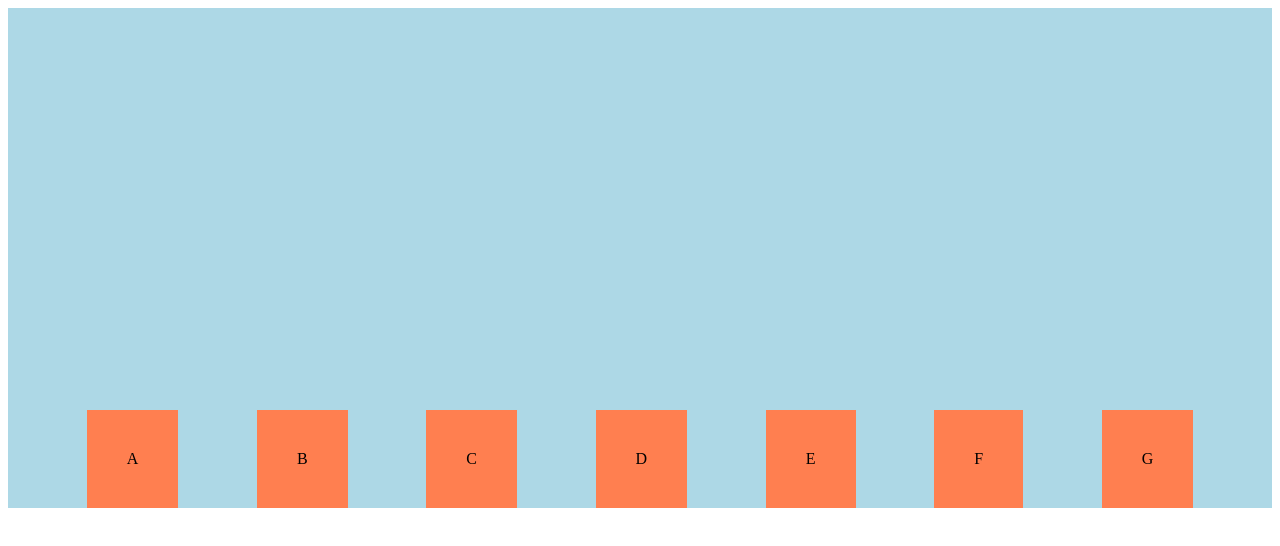
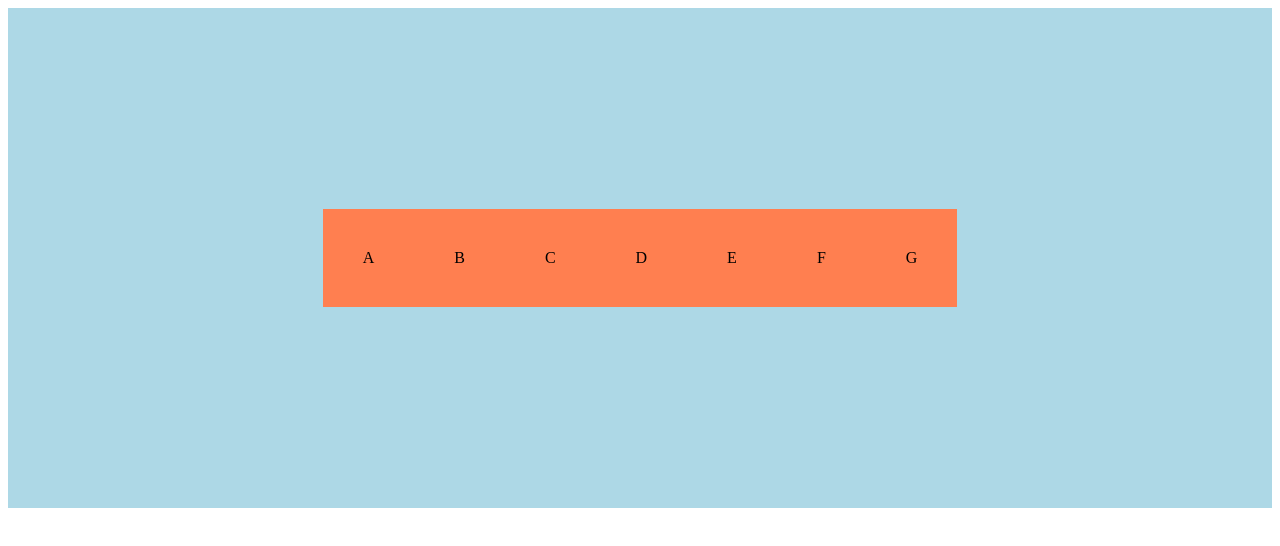
Before and after one commit to Cassianoh-Rosa/css-intermidiate, a plain HTML site: page FlexBox/alignContent.html in a window 1280 px wide. Drawn offline with Linux system fonts and the light colour scheme.

Commit message:
Update alignContent.html

```diff
--- a/FlexBox/alignContent.html
+++ b/FlexBox/alignContent.html
@@ -10,10 +10,10 @@
         background-color: lightblue;
         display: flex;
         flex-wrap: wrap;
-        justify-content: space-evenly;
+        justify-content: center;
         height: 500px;
         align-items: start; /*por padrão é stretch*/
-        align-content: end;
+        align-content: space-around;
     }
     div.item{
         background-color: coral;
```
